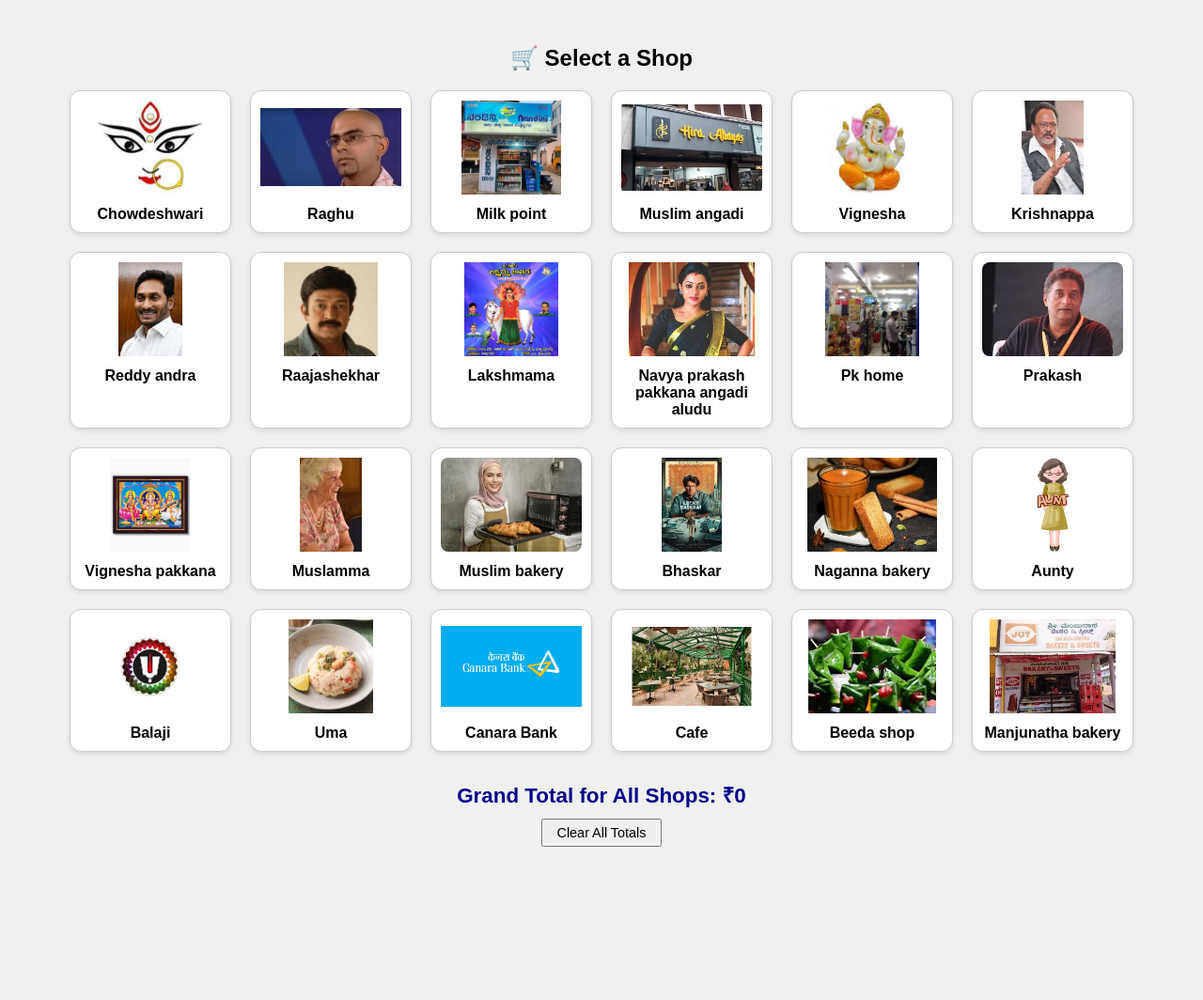
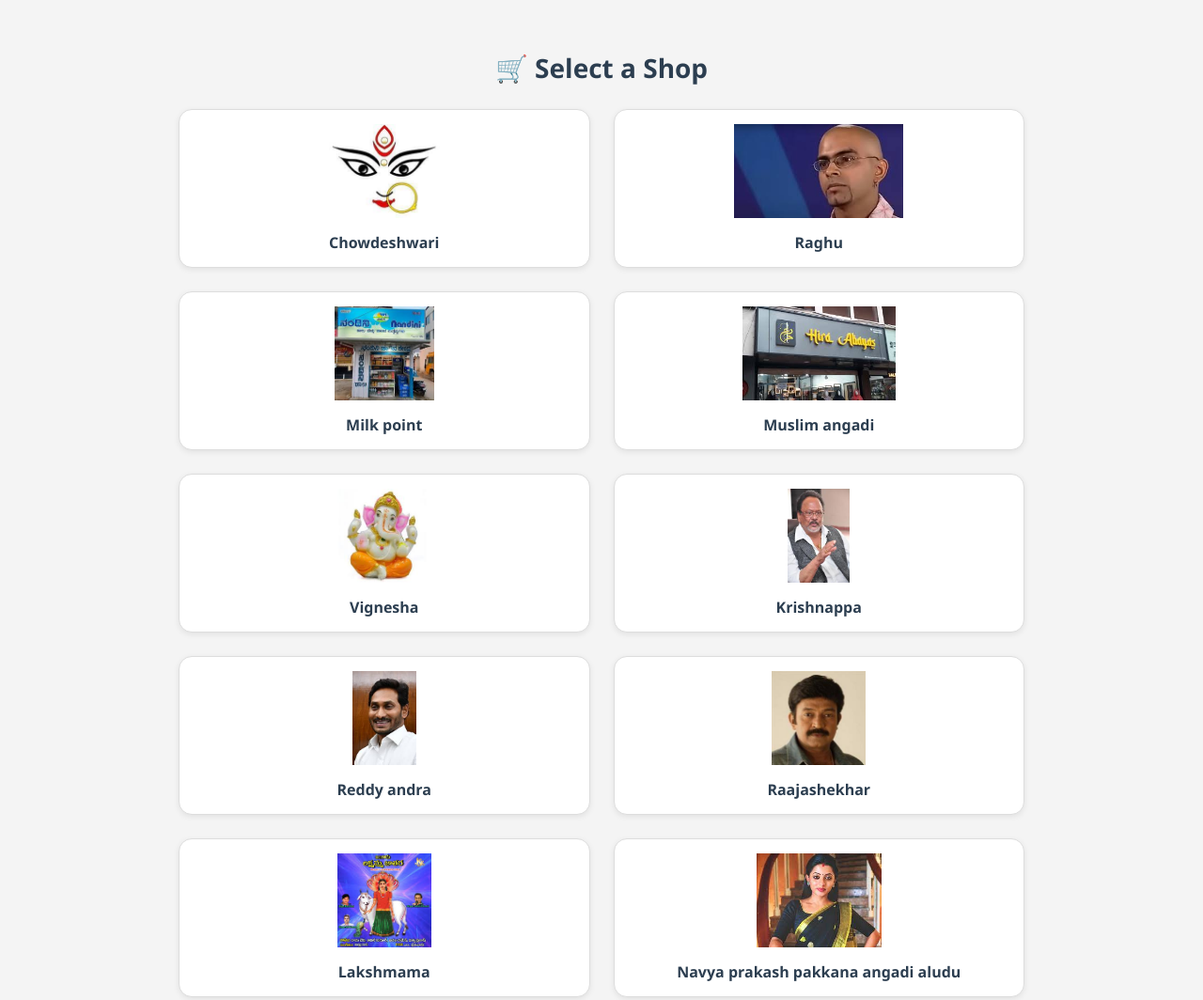
Before and after one commit to Akshaya7483/Nandini-dairy, a plain HTML site: page index.html in a window 1280 px wide. Shown: the top 1064 px of the page at 94% size. Before the commit the page ends 929 px from the top, so only its background shows below. Drawn offline with Linux system fonts and the light colour scheme.

Commit message:
Updated milk.html and styled button

```diff
--- a/index.html
+++ b/index.html
@@ -6,49 +6,71 @@
   <title>Select Shop - Milk Memo</title>
   <style>
     body {
-      font-family: sans-serif;
+      font-family: 'Segoe UI', sans-serif;
       text-align: center;
-      background: #f0f0f0;
-      padding: 20px;
+      background: #f4f4f4;
+      padding: 30px 15px;
+      margin: 0;
+    }
+    h2 {
+      font-size: 28px;
+      margin-bottom: 25px;
+      color: #2c3e50;
     }
     .grid {
-      display: flex;
-      flex-wrap: wrap;
-      justify-content: center;
-      gap: 20px;
-      margin-bottom: 30px;
+      display: grid;
+      grid-template-columns: repeat(2, 1fr); /* 2 cards per row */
+      gap: 25px;
+      max-width: 900px;
+      margin: auto;
     }
     .shop-card {
-      width: 150px;
       background: #fff;
-      border: 1px solid #ccc;
-      border-radius: 12px;
-      padding: 10px;
+      border: 1px solid #ddd;
+      border-radius: 14px;
+      padding: 15px;
       cursor: pointer;
-      box-shadow: 0 2px 5px rgba(0,0,0,0.1);
+      box-shadow: 0 2px 6px rgba(0,0,0,0.08);
       text-decoration: none;
-      color: black;
+      color: #333;
+      transition: transform 0.2s ease;
+    }
+    .shop-card:hover {
+      transform: scale(1.03);
     }
     .shop-card img {
       width: 100%;
       height: 100px;
       object-fit: contain;
-      border-radius: 8px;
+      border-radius: 10px;
+      margin-bottom: 10px;
     }
     .shop-name {
-      margin-top: 8px;
+      font-size: 16px;
       font-weight: bold;
+      color: #2c3e50;
     }
     .grand-total {
-      font-size: 1.4em;
+      font-size: 20px;
       font-weight: bold;
       color: darkblue;
-      margin-top: 20px;
+      margin-top: 30px;
     }
     .clear-btn {
       margin-top: 10px;
-      padding: 5px 15px;
-      font-size: 0.9em;
+      padding: 10px 20px;
+      font-size: 16px;
+      font-weight: bold;
+      color: white;
+      background: #e67e22;
+      border: none;
+      border-radius: 8px;
+      box-shadow: 0 3px 5px rgba(0,0,0,0.1);
+      cursor: pointer;
+      transition: background-color 0.3s ease;
+    }
+    .clear-btn:hover {
+      background-color: #cf6512;
     }
   </style>
 </head>
@@ -57,7 +79,7 @@
   <div class="grid" id="shopGrid"></div>
 
   <div class="grand-total" id="grandTotal"></div>
-  <button class="clear-btn" onclick="clearTotals()">Clear All Totals</button>
+  <button class="clear-btn" onclick="clearTotals()">Reset All Totals</button>
 
   <script>
     const shopNames = [
@@ -93,7 +115,7 @@
     function clearTotals() {
       localStorage.removeItem("shopTotals");
       updateGrandTotal();
-      alert("All shop totals cleared!");
+      alert("✅ All shop totals cleared!");
     }
 
     renderShops();
```
